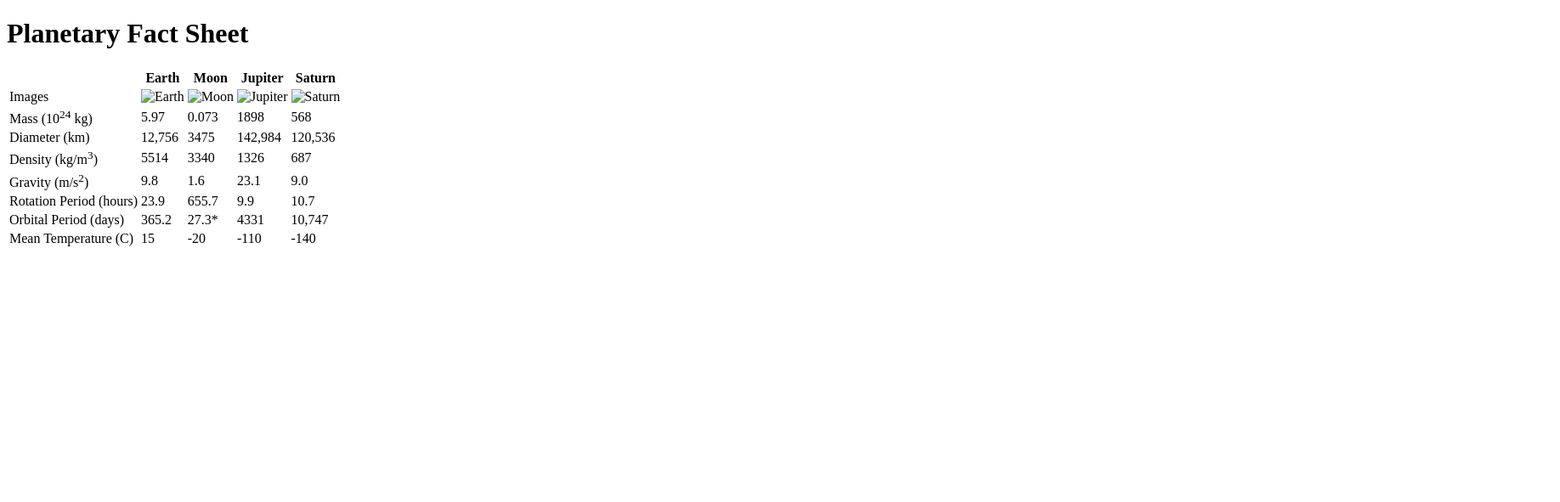
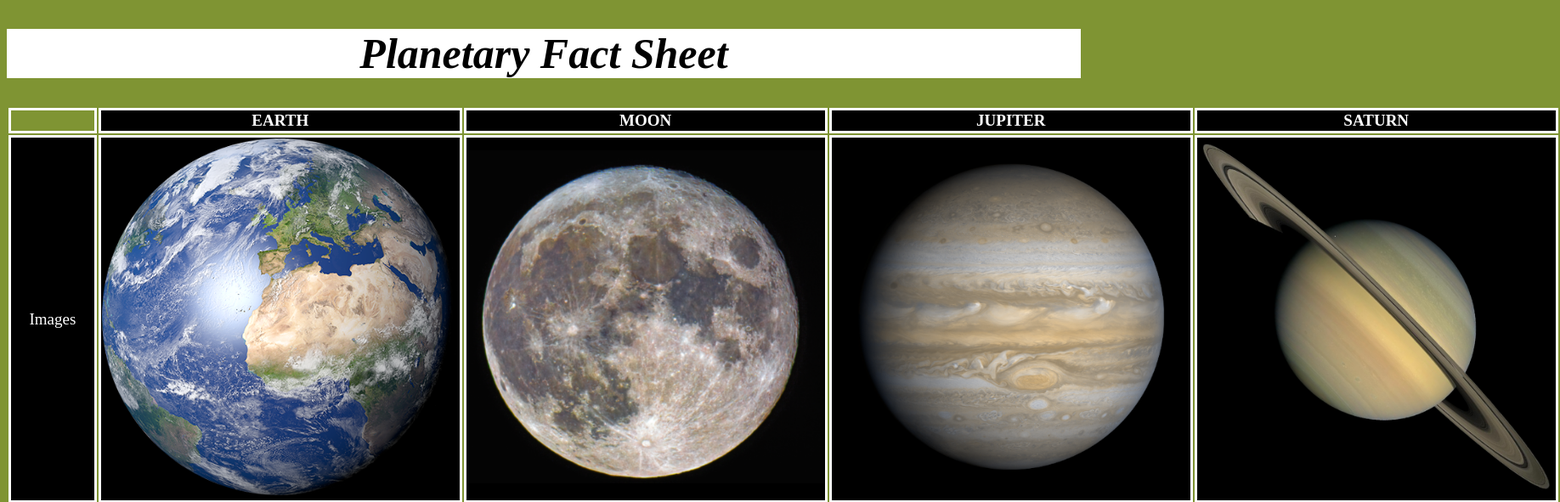
Before and after one commit to RodriguezFYTB/Lab7-Planet-Fact-Sheet, a plain HTML site: page index.html in a window 1280 px wide. Shown: the top 591 px of the page at 85% size, 1836 px wide, since content can reach past the window. Drawn offline with Linux system fonts and the light colour scheme; the site is published under a folder, as on GitHub Pages, so addresses that start at the root find nothing.

Commit message:
Update index.html
Fixing linking

```diff
--- a/index.html
+++ b/index.html
@@ -3,7 +3,7 @@
 <head>
     <meta charset="utf-8">
     <title>Lab 7: Planetary Fact Sheet</title>
-    <link rel="stylesheet" href="/css/style.css">
+    <link rel="stylesheet" href="css/style.css">
 </head>
  <body>
     <h1>Planetary Fact Sheet</h1>
@@ -20,10 +20,10 @@
         <tbody>
             <tr class="image_row">
             <td>Images</td>
-            <td><img src="/images/earth.png" alt="Earth"></td>
-            <td><img src="/images/moon.png" alt="Moon"></td>
-            <td><img src="/images/jupiter.png" alt="Jupiter"></td>
-            <td><img src="/images/saturn.png" alt="Saturn"></td>
+            <td><img src="images/earth.png" alt="Earth"></td>
+            <td><img src="images/moon.png" alt="Moon"></td>
+            <td><img src="images/jupiter.png" alt="Jupiter"></td>
+            <td><img src="images/saturn.png" alt="Saturn"></td>
             </tr>
             <tr>
             <td>Mass (10<sup>24</sup> kg)</td>
```
